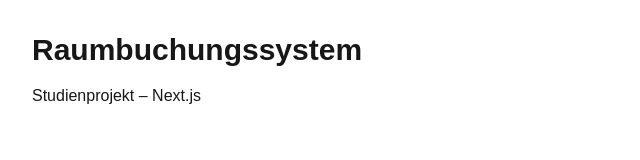
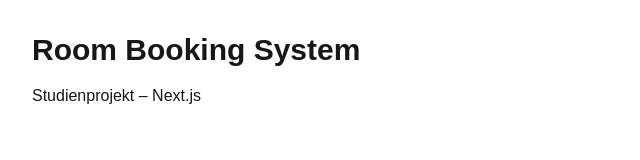
Before and after one commit to BenjaminHammerle/room-booking-system, a Next.js app: page / in a window 1280 px wide. Shown: the top 160 px of the page, without its empty margins (0-640 px from the left). Built offline with nearby package versions, Linux system fonts and the light colour scheme.

Commit message:
Customize start page

```diff
--- a/app/page.tsx
+++ b/app/page.tsx
@@ -1,10 +1,8 @@
-import Image from "next/image";
-
 export default function Home() {
   return (
       <main className="p-8">
         <h1 className="text-3xl font-bold">
-          Raumbuchungssystem
+          Room Booking System
         </h1>
         <p className="mt-4">
           Studienprojekt – Next.js
```
